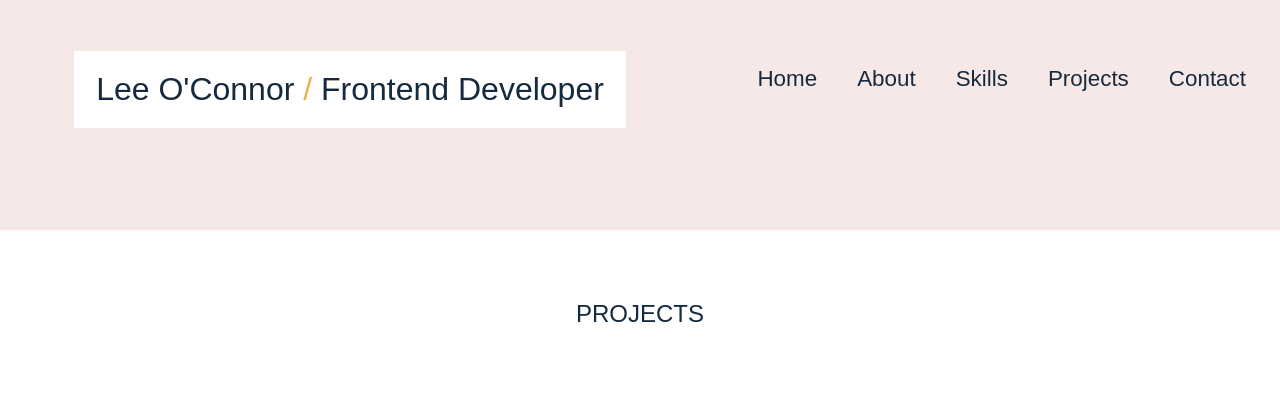
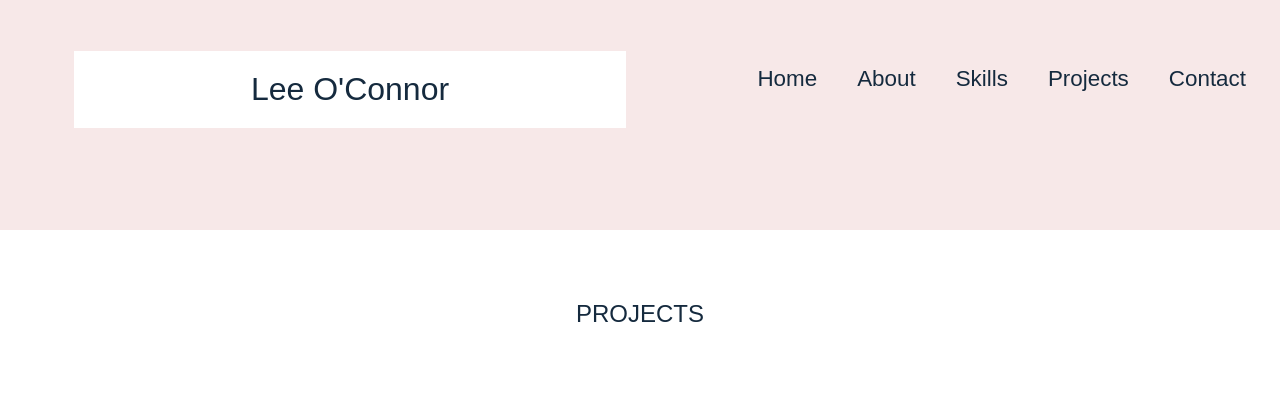
Before and after one commit to lee-oconnor/lee-oconnor-developer, a website built with Parcel: page index.html in a window 1280 px wide. Shown: the top 405 px of the page. Built offline with nearby package versions, Linux system fonts and the light colour scheme; a web font is replaced by a local one.

```diff
--- a/index.html
+++ b/index.html
@@ -38,10 +38,7 @@
   <body>
     <!-- Add your site or application content here -->
     <header>
-      <h1 class="intro-header">
-        Lee O'Connor <span id="slash">/</span>
-        <span id="job-title">Frontend Developer</span>
-      </h1>
+      <h1 class="intro-header">Lee O'Connor</h1>
 
       <nav class="nav-container">
         <ul>
```
